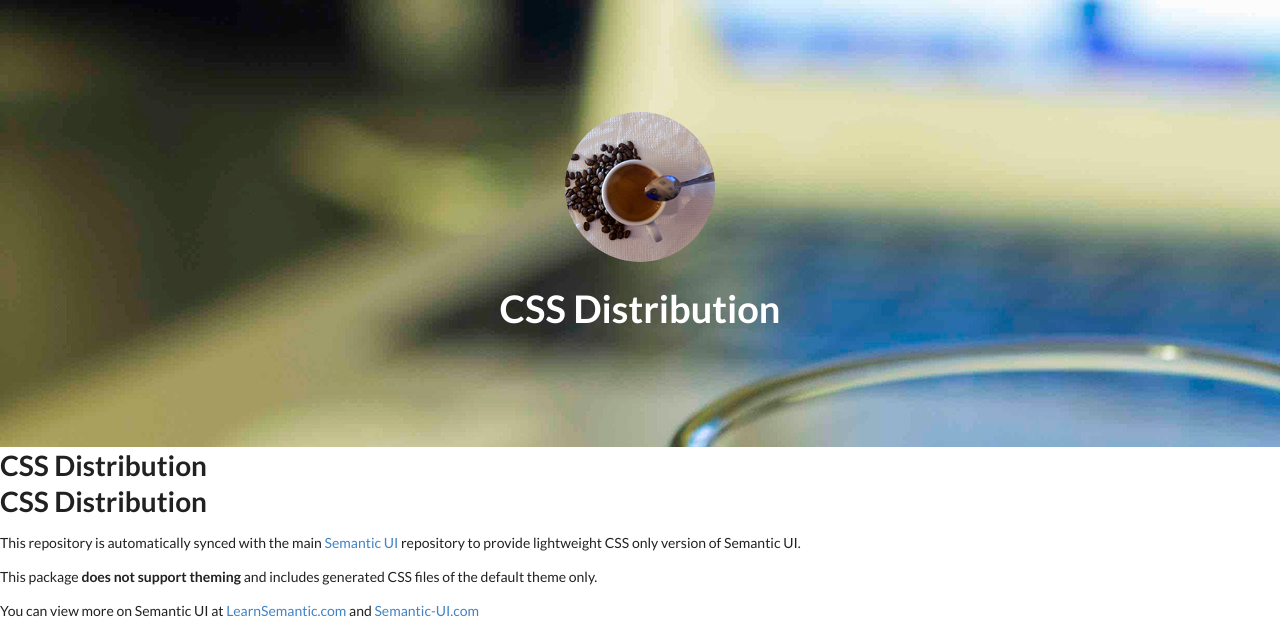
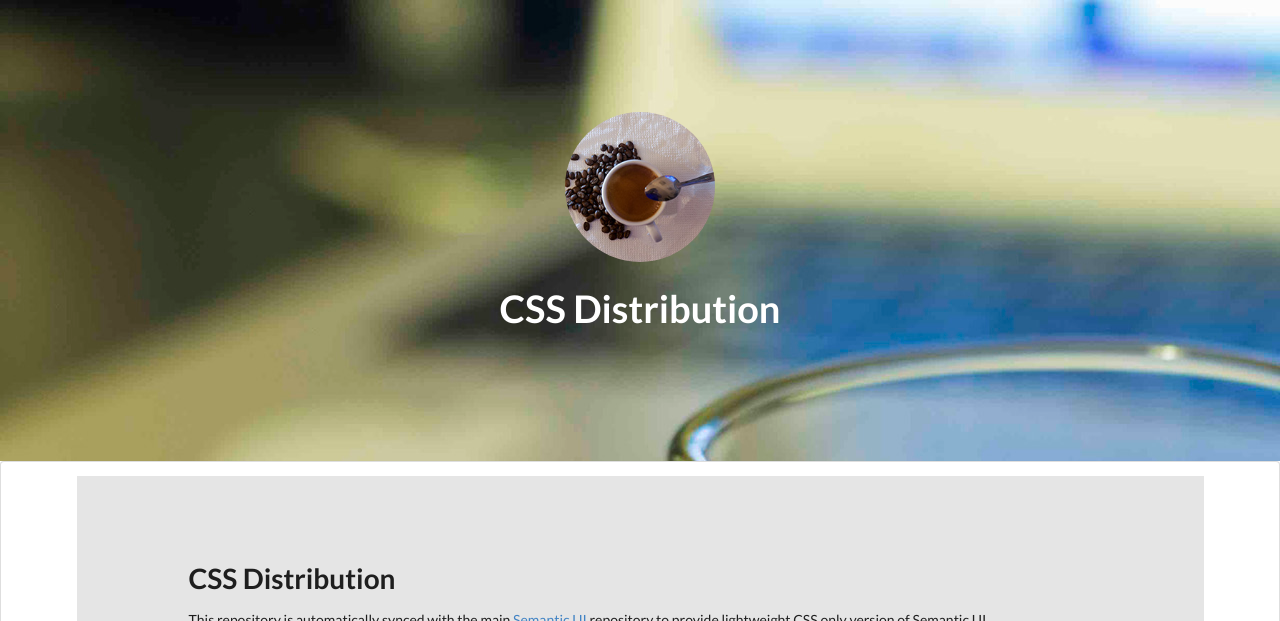
Before and after one commit to susufqx/susufqx.github.com, a Jekyll site: the page built from semantic-ui/README.md, in a window 1280 px wide. Shown: the top 621 px of the page. Built offline with Jekyll 4.4.1, drawn with Linux system fonts in a browser that asks for light colours; nearby versions of some CDN libraries; our own code applies the rules of GitHub Pages for plain Markdown files; grey boxes are pictures that could not be loaded.

Commit message:
Change the head file link and fix the date display issue

```diff
--- a/_includes/head.html
+++ b/_includes/head.html
@@ -6,7 +6,13 @@
   <title>{% if page.title %}{{ page.title | escape }}{% else %}{{ site.title | escape }}{% endif %}</title>
   <meta name="description" content="{% if page.excerpt %}{{ page.excerpt | strip_html | strip_newlines | truncate: 160 }}{% else %}{{ site.description }}{% endif %}">
 
-  <link rel="stylesheet" href="{{ "/css/main.css" | prepend: site.baseurl }}">
   <link rel="canonical" href="{{ page.url | replace:'index.html','' | prepend: site.baseurl | prepend: site.url }}">
   <link rel="alternate" type="application/rss+xml" title="{{ site.title }}" href="{{ "/feed.xml" | prepend: site.baseurl | prepend: site.url }}">
+  <link rel="stylesheet" type="text/css" href="/semantic-ui/semantic.min.css">
+  <script
+    src="https://code.jquery.com/jquery-3.1.1.min.js"
+    integrity="sha256-hVVnYaiADRTO2PzUGmuLJr8BLUSjGIZsDYGmIJLv2b8="
+    crossorigin="anonymous"></script>
+  <script src="/semantic-ui/semantic.min.js"></script>
+  <link rel="stylesheet" href="{{ "/css/main.css" | prepend: site.baseurl }}">
 </head>
--- a/_includes/header.html
+++ b/_includes/header.html
@@ -8,9 +8,9 @@
       </div>
       {%if page.title%}
         <h1>{{page.title}}</h1>
-      {%else%}
-        {%if post.title%}
-          <h1>{{post.title}}</h1>
+          <div class="metadata">
+            <span class="date"><h2>{{page.date | date: "%B %-d, %Y"}}</h2></span>
+          </div>
       {%else%}
         <h1 class="ui inverted ">
           SusuFQX's Blog
@@ -20,7 +20,6 @@
           <a href="about" class="ui inverted button">Read More</a>
         </div>
       {%endif%}
-      {%endif%}
     </div>
   </div>
 </header>
--- a/_layouts/default.html
+++ b/_layouts/default.html
@@ -1,10 +1,4 @@
 <!DOCTYPE html>
-<link rel="stylesheet" type="text/css" href="/semantic-ui/semantic.min.css">
-<script
-  src="https://code.jquery.com/jquery-3.1.1.min.js"
-  integrity="sha256-hVVnYaiADRTO2PzUGmuLJr8BLUSjGIZsDYGmIJLv2b8="
-  crossorigin="anonymous"></script>
-<script src="/semantic-ui/semantic.min.js"></script>
 <html>
 
   {% include head.html %}
--- a/_layouts/page.html
+++ b/_layouts/page.html
@@ -1,12 +1,8 @@
 ---
 layout: default
 ---
-<article class="post card">
-  <div class="card-content">
-    <header class="post-header">
-      <h1 class="post-title">{{ page.title }}</h1>
-    </header>
-
+<article class="ui masthead center aligned segment post-page">
+  <div class="ui container">
     <div class="post-content">
       {{ content }}
     </div>
```
Also changed, not shown: _layouts/post.html (+0 -8 lines). Lines whose indentation alone changed are shown as unchanged.
